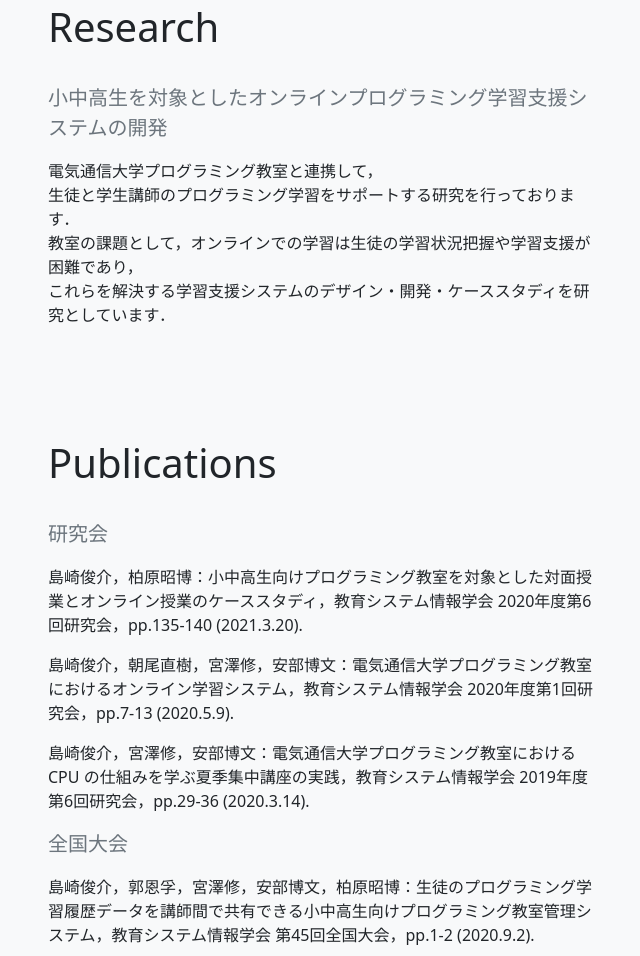
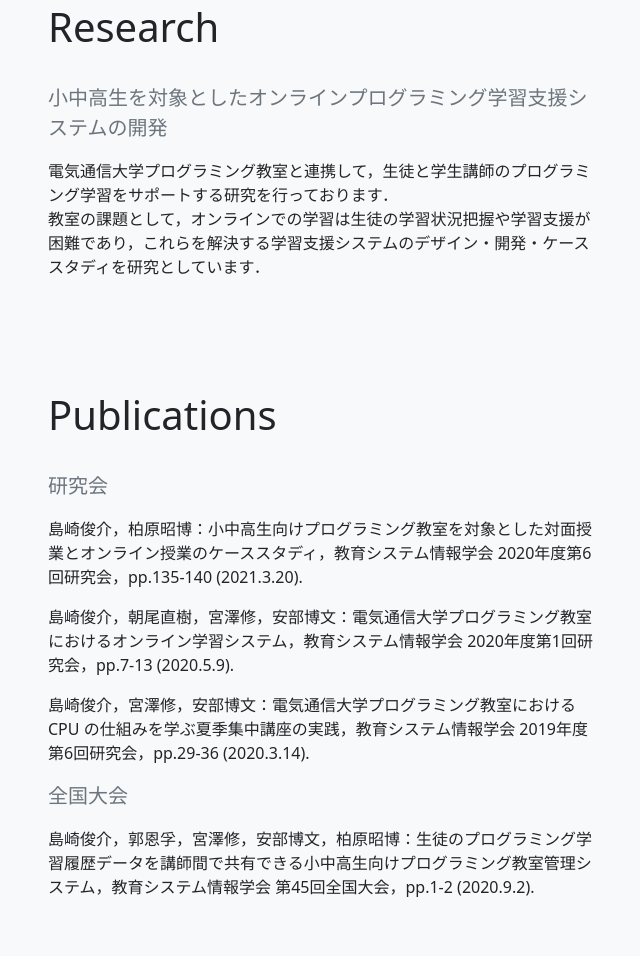
Before and after one commit to AcademicEngineer/academicengineer.github.io, a plain HTML site: page shimazaki/index.html in a window 1280 px wide. Shown: the part 853-1809 px from the top of the page, without its empty margins (319-959 px from the left). Drawn offline with Linux system fonts and the light colour scheme.

Commit message:
Update index.html

```diff
--- a/shimazaki/index.html
+++ b/shimazaki/index.html
@@ -103,10 +103,8 @@
       <div class="col-lg-6 col-md-8 mx-auto">
        <h1 class="fw-light">Research</h1>
 　　　　<p class="lead text-muted">小中高生を対象としたオンラインプログラミング学習支援システムの開発</p>
-        <p>電気通信大学プログラミング教室と連携して，<br>
-           生徒と学生講師のプログラミング学習をサポートする研究を行っております．<br>
-           教室の課題として，オンラインでの学習は生徒の学習状況把握や学習支援が困難であり，<br>
-           これらを解決する学習支援システムのデザイン・開発・ケーススタディを研究としています．<br>
+        <p>電気通信大学プログラミング教室と連携して，生徒と学生講師のプログラミング学習をサポートする研究を行っております．<br>
+           教室の課題として，オンラインでの学習は生徒の学習状況把握や学習支援が困難であり，これらを解決する学習支援システムのデザイン・開発・ケーススタディを研究としています．<br>
         <p>
       </div>
     </div>
```
